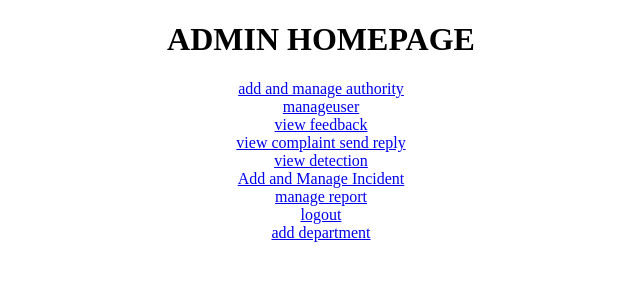
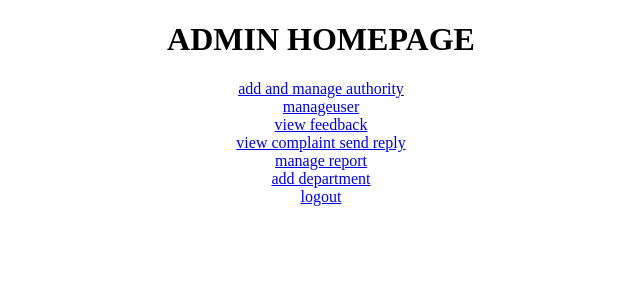
Before and after one commit to roaddamage1-cloud/road-damage, a Django app: page /AdminHome in a window 1280 px wide. Shown: the top 300 px of the page, without its empty margins (319-959 px from the left). Run offline with Django 4.2, Linux system fonts and the light colour scheme.

Commit message:
12-11-2025

```diff
--- a/roaddamage/templates/Administration/AdminHome.html
+++ b/roaddamage/templates/Administration/AdminHome.html
@@ -12,11 +12,10 @@
     <a href="manageuser">manageuser</a><br/>
     <a href="feedback">view feedback</a><br/>
     <a href="complaint">view complaint send reply</a><br/>
-    <a href="detection">view detection</a><br/>
-    <a href="manageincident">Add and Manage Incident</a><br/>
    <a href="report">manage report</a><br/>
-   <a href="login">logout</a><br/>
    <a href="department">add department</a><br/>
+    <a href="login">logout</a><br/>
+
    </center>
 </body>
 </html>
--- a/roaddamage/templates/Administration/complaint.html
+++ b/roaddamage/templates/Administration/complaint.html
@@ -13,6 +13,8 @@
             <th>DESCRIPTION</th>
             <th>STATUS</th>
             <th>DATE</th>
+            <th>REPLY</th>
+
         </tr>
         {% for i in val %}
         <tr>
--- a/roaddamage/templates/Authority/authorityreport.html
+++ b/roaddamage/templates/Authority/authorityreport.html
@@ -105,7 +105,7 @@
 
         <td>
 
-            <--{% if assign.Status and assign.Status|lower != 'pending' %}
+            {% if assign.Status and assign.Status|lower != 'pending' %}
                 {{ assign.Status }}
            {% else %}
                 <form method="post" action="{% url 'update_status' assign.id %}">
```
Also changed, not shown: roaddamage/db.sqlite3, roaddamage/media/traffic_BbQt8Si.webp (added).
